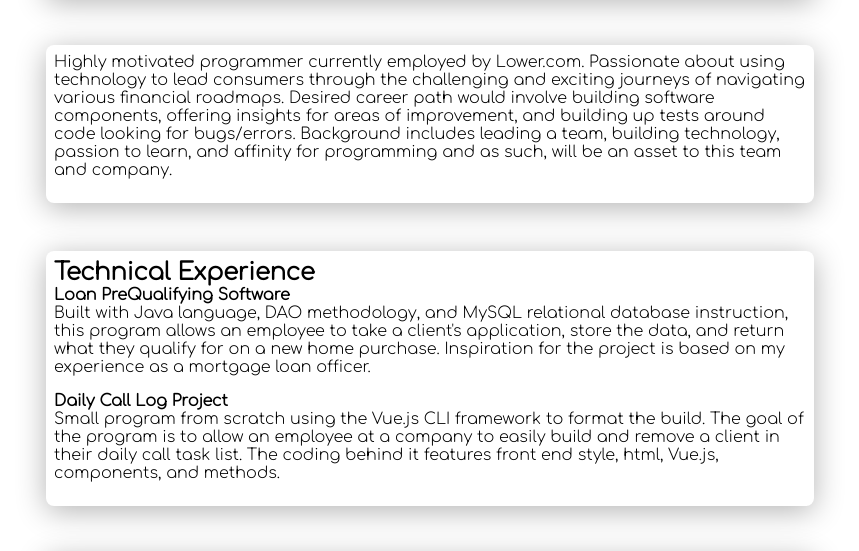
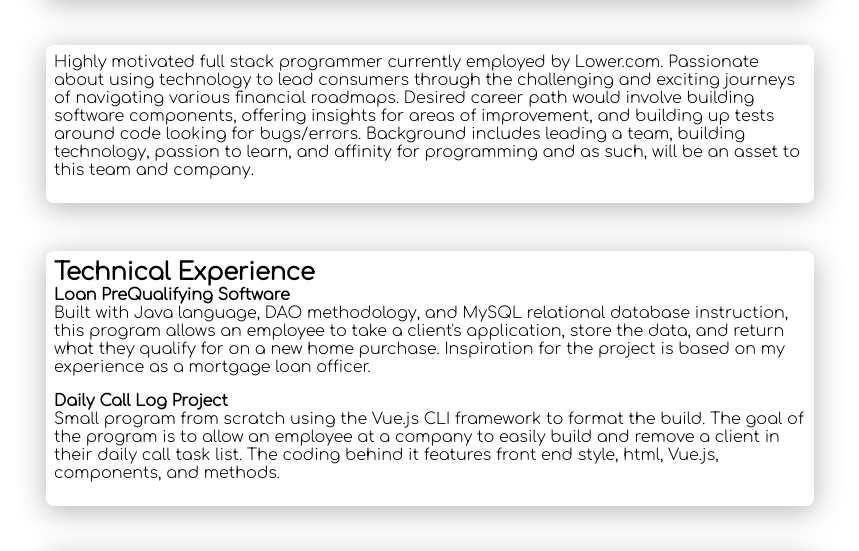
Before and after one commit to Ryano756364/rpodell.github.io, a plain HTML site: page index.html in a window 1280 px wide. Shown: the part 196-747 px from the top of the page, without its empty margins (210-1069 px from the left). Drawn offline with Linux system fonts and the light colour scheme.

Commit message:
About me adjustment

```diff
--- a/index.html
+++ b/index.html
@@ -24,7 +24,7 @@
     </header>
 
     <section id="about" class="fade">
-      <p>Highly motivated programmer currently employed by Lower.com.
+      <p>Highly motivated full stack programmer currently employed by Lower.com.
         Passionate about using technology to lead consumers through the challenging and exciting
         journeys of navigating various financial roadmaps. Desired career path would involve building
         software components, offering insights for areas of improvement, and building up tests around
```
